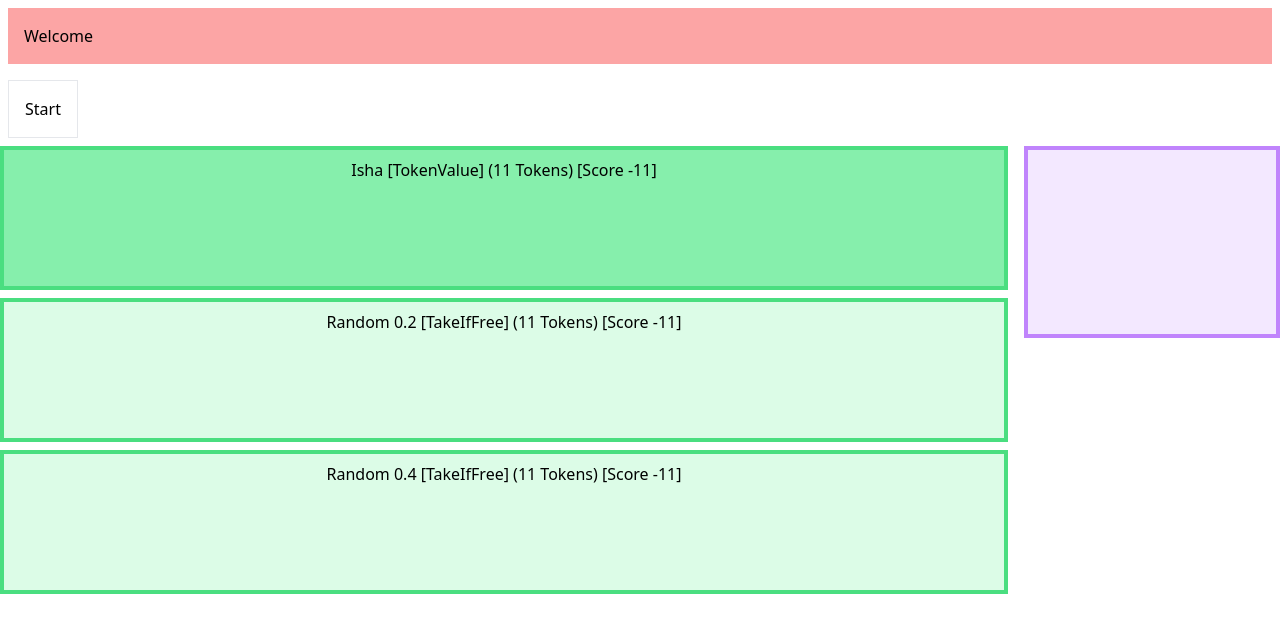
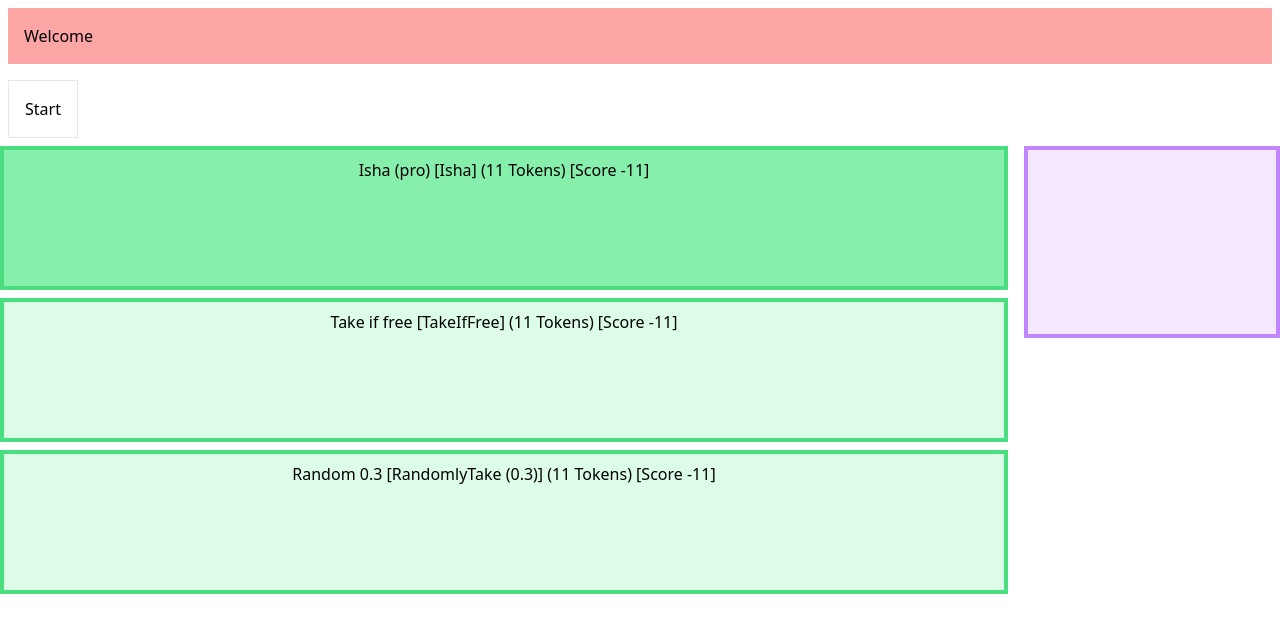
Before and after one commit to Ishadijcks/Gesjaakt, a Vue app: page / in a window 1280 px wide. Shown: the top 632 px of the page. Built offline with nearby package versions, Linux system fonts and the light colour scheme.

Commit message:
Add minimal documentation

```diff
--- a/src/App.vue
+++ b/src/App.vue
@@ -3,15 +3,16 @@ import GameComponent from "@/components/GameComponent.vue";
 import { GesjaaktGame } from "@/gesjaakt/game/GesjaaktGame";
 import { GesjaaktPlayer } from "@/gesjaakt/game/GesjaaktPlayer";
 import { TakeIfFreeStrategy } from "@/gesjaakt/strategies/TakeIfFreeStrategy";
-import { TokenValueStrategy } from "@/gesjaakt/strategies/TokenValueStrategy";
 import { reactive } from "vue";
+import { RandomlyTakeStrategy } from "@/gesjaakt/strategies/RandomlyTakeStrategy";
+import { IshaStrategy } from "@/gesjaakt/qers/IshaStrategy";
 
 const game = reactive(
   new GesjaaktGame(
     [
-      new GesjaaktPlayer("Isha", new TokenValueStrategy(3)),
-      new GesjaaktPlayer("Random 0.2", new TakeIfFreeStrategy()),
-      new GesjaaktPlayer("Random 0.4", new TakeIfFreeStrategy()),
+      new GesjaaktPlayer("Isha (pro)", new IshaStrategy()),
+      new GesjaaktPlayer("Take if free", new TakeIfFreeStrategy()),
+      new GesjaaktPlayer("Random 0.3", new RandomlyTakeStrategy(0.3)),
     ],
     {
       debug: true,
--- /dev/null
+++ b/src/gesjaakt/qers/IshaStrategy.ts
@@ -0,0 +1,41 @@
+import { AbstractStrategy } from "@/gesjaakt/strategies/AbstractStrategy";
+import { GesjaaktAction } from "@/gesjaakt/game/GesjaaktAction";
+import type { GesjaaktState } from "@/gesjaakt/game/GesjaaktState";
+
+export class IshaStrategy extends AbstractStrategy {
+  constructor() {
+    super("Isha", "Makes really smart decisions... sometimes");
+  }
+
+  calculateMove(state: GesjaaktState): GesjaaktAction {
+    // Don't want a multiple of 3 tokens, obviously
+    if (state.currentPlayer.tokens % 3 === 0) {
+      return GesjaaktAction.PlaceToken;
+    }
+
+    // Primes are yuck
+    if (
+      [3, 5, 7, 11, 13, 17, 19, 23, 29, 31].includes(state.drawnCard.card.value)
+    ) {
+      return GesjaaktAction.PlaceToken;
+    }
+
+    const nextIndex = (state.currentTurnIndex + 1) % state.players.length;
+    const nextPlayer = state.players[nextIndex];
+
+    // Can't give him any tokens
+    if (nextPlayer.name === "Chris") {
+      return GesjaaktAction.TakeCard;
+    }
+
+    // Just take it and end the game
+    if (state.cardsLeft === 0) {
+      return GesjaaktAction.TakeCard;
+    }
+
+    // Does it even matter at this point?
+    return Math.random() > 0.5
+      ? GesjaaktAction.PlaceToken
+      : GesjaaktAction.TakeCard;
+  }
+}
```
Also changed, not shown: 1 other file (tests, documents, lock files or other folders).
